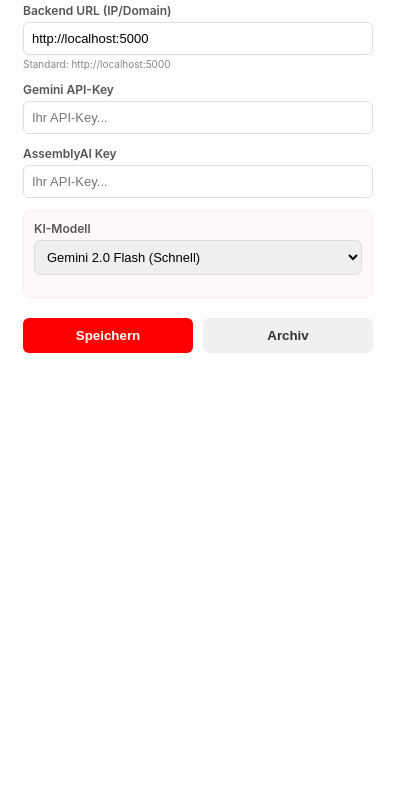
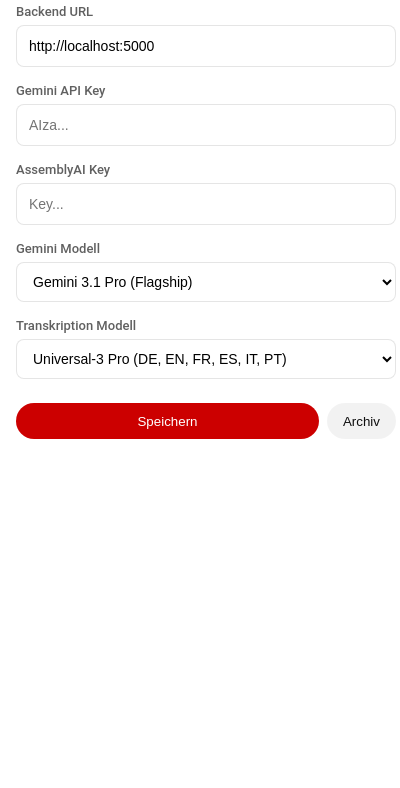
Before and after one commit to Trivolous/vSum, a browser extension: page extension/popup.html in a window 400 px wide. Shown: the part 56-844 px from the top of the page. Drawn offline with Linux system fonts and the light colour scheme.

Commit message:
fix: assemblyai transcription fallback, update gemini models to v3.1, and modernize popup UI

```diff
--- a/extension/popup.html
+++ b/extension/popup.html
@@ -1,133 +1,60 @@
 <!doctype html>
 <html>
   <head>
-    <meta charset="utf-8" />
-    <style>
-      body {
-        width: 350px;
-        padding: 15px;
-        font-family:
-          -apple-system, BlinkMacSystemFont, 'Segoe UI', Roboto, Helvetica, Arial, sans-serif;
-        background: #fdfdfd;
-        color: #333;
-      }
-      h2 {
-        font-size: 18px;
-        margin-top: 0;
-        color: #ff0000;
-        display: flex;
-        align-items: center;
-        gap: 8px;
-      }
-      .field {
-        margin-bottom: 12px;
-      }
-      label {
-        display: block;
-        font-size: 12px;
-        font-weight: 600;
-        margin-bottom: 4px;
-        color: #555;
-      }
-      input,
-      select {
-        width: 100%;
-        padding: 8px;
-        border: 1px solid #ddd;
-        border-radius: 6px;
-        box-sizing: border-box;
-        font-size: 13px;
-      }
-      .hint {
-        font-size: 10px;
-        color: #888;
-        margin-top: 3px;
-      }
-      .btn-group {
-        display: flex;
-        gap: 10px;
-        margin-top: 20px;
-      }
-      button {
-        flex: 1;
-        padding: 10px;
-        border: none;
-        border-radius: 6px;
-        cursor: pointer;
-        font-weight: 600;
-        transition: all 0.2s;
-      }
-      #save-settings {
-        background: #ff0000;
-        color: white;
-      }
-      #save-settings:hover {
-        background: #cc0000;
-      }
-      #open-archive {
-        background: #f0f0f0;
-        color: #333;
-      }
-      #open-archive:hover {
-        background: #e0e0e0;
-      }
-      #status-msg {
-        display: none;
-        text-align: center;
-        margin-top: 10px;
-        font-size: 12px;
-        color: #28a745;
-      }
-      .model-config {
-        background: #fff8f8;
-        padding: 10px;
-        border-radius: 8px;
-        border: 1px solid #ffebeb;
-        margin-bottom: 15px;
-      }
-    </style>
+    <meta charset="UTF-8" />
+    <title>YouTube Summarizer Settings</title>
+    <link rel="stylesheet" href="styles.css" />
   </head>
-  <body>
-    <h2>YouTube Summarizer</h2>
-
-    <div class="field">
-      <label>Backend URL (IP/Domain)</label>
-      <input type="text" id="backend-url" placeholder="http://localhost:5000" />
-      <div class="hint">Standard: http://localhost:5000</div>
+  <body class="popup-body">
+    <div class="popup-header">
+      <h2 style="color: #f00">vSum</h2>
+      <h2>Einstellungen</h2>
     </div>
 
-    <div class="field">
-      <label>Gemini API-Key</label>
-      <input type="password" id="gemini-key" placeholder="Ihr API-Key..." />
-    </div>
+    <div class="config-group">
+      <div class="input-wrapper">
+        <label for="backend_url">Backend URL</label>
+        <input type="text" id="backend_url" placeholder="http://localhost:5000" />
+      </div>
 
-    <div class="field">
-      <label>AssemblyAI Key</label>
-      <input type="password" id="aai-key" placeholder="Ihr API-Key..." />
-    </div>
+      <div class="input-wrapper">
+        <label for="gemini_key">Gemini API Key</label>
+        <input type="password" id="gemini_key" placeholder="AIza..." />
+      </div>
 
-    <div class="model-config">
-      <div class="field">
-        <label>KI-Modell</label>
-        <select id="model-select">
-          <option value="gemini-2.0-flash">Gemini 2.0 Flash (Schnell)</option>
-          <option value="gemini-1.5-pro">Gemini 1.5 Pro (Präzise)</option>
+      <div class="input-wrapper">
+        <label for="aai_key">AssemblyAI Key</label>
+        <input type="password" id="aai_key" placeholder="Key..." />
+      </div>
+
+      <div class="input-wrapper">
+        <label for="gemini_model">Gemini Modell</label>
+        <select id="gemini_model">
+          <option value="gemini-3.1-pro">Gemini 3.1 Pro (Flagship)</option>
+          <option value="gemini-3-flash">Gemini 3 Flash (Fast)</option>
+          <option value="gemini-3-deep-think">Gemini 3 Deep Think</option>
           <option value="custom">Custom Modell...</option>
         </select>
       </div>
 
-      <div class="field" id="custom-model-container" style="display: none">
-        <label>Modell-Name</label>
-        <input type="text" id="custom-model-input" placeholder="z.B. gemini-3.1-pro-preview" />
+      <div id="custom_model_wrapper" class="input-wrapper" style="display: none">
+        <label for="custom_model_name">Modell-Name</label>
+        <input type="text" id="custom_model_name" placeholder="z.B. gemini-3.1-pro-preview" />
+      </div>
+
+      <div class="input-wrapper">
+        <label for="aai_model">Transkription Modell</label>
+        <select id="aai_model">
+          <option value="universal-3-pro">Universal-3 Pro (DE, EN, FR, ES, IT, PT)</option>
+          <option value="universal-2">Universal-2 (99+ Sprachen / Türkisch)</option>
+        </select>
       </div>
     </div>
 
-    <div class="btn-group">
-      <button id="save-settings">Speichern</button>
-      <button id="open-archive">Archiv</button>
+    <div class="popup-footer">
+      <button id="save" class="save-btn">Speichern</button>
+      <button id="open_dashboard" class="secondary-btn">Archiv</button>
     </div>
-
-    <div id="status-msg">Einstellungen gespeichert!</div>
 
     <script src="popup.js"></script>
   </body>
--- a/extension/popup.js
+++ b/extension/popup.js
@@ -1,60 +1,56 @@
-const modelSelect = document.getElementById('model-select');
-const customContainer = document.getElementById('custom-model-container');
-const customInput = document.getElementById('custom-model-input');
+document.addEventListener('DOMContentLoaded', async () => {
+  const {
+    backend_url = 'http://localhost:5000',
+    gemini_key = '',
+    aai_key = '',
+    gemini_model = 'gemini-3.1-pro',
+    aai_model = 'universal-3-pro',
+    custom_model_name = '',
+  } = await chrome.storage.local.get([
+    'backend_url',
+    'gemini_key',
+    'aai_key',
+    'gemini_model',
+    'aai_model',
+    'custom_model_name',
+  ]);
 
-modelSelect.addEventListener('change', () => {
-  customContainer.style.display = modelSelect.value === 'custom' ? 'block' : 'none';
+  document.getElementById('backend_url').value = backend_url;
+  document.getElementById('gemini_key').value = gemini_key;
+  document.getElementById('aai_key').value = aai_key;
+  document.getElementById('gemini_model').value = gemini_model;
+  document.getElementById('aai_model').value = aai_model;
+  document.getElementById('custom_model_name').value = custom_model_name;
+
+  if (gemini_model === 'custom') {
+    document.getElementById('custom_model_wrapper').style.display = 'flex';
+  }
+
+  document.getElementById('gemini_model').addEventListener('change', (e) => {
+    document.getElementById('custom_model_wrapper').style.display =
+      e.target.value === 'custom' ? 'flex' : 'none';
   });
 
-document.getElementById('save-settings').addEventListener('click', () => {
-  const backend_url =
-    document.getElementById('backend-url').value.trim() || 'http://localhost:5000';
-  const gemini_key = document.getElementById('gemini-key').value.trim();
-  const aai_key = document.getElementById('aai-key').value.trim();
-  const selectedModel = modelSelect.value;
-  const customModel = customInput.value.trim();
-
-  const modelToSave = selectedModel === 'custom' ? customModel : selectedModel;
-
-  chrome.storage.local.set(
-    {
-      backend_url,
-      gemini_key,
-      aai_key,
-      selected_model: modelToSave,
-      ui_selected_type: selectedModel,
-    },
-    () => {
-      const status = document.getElementById('status-msg');
-      status.style.display = 'block';
+  document.getElementById('save').addEventListener('click', async () => {
+    const data = {
+      backend_url: document.getElementById('backend_url').value,
+      gemini_key: document.getElementById('gemini_key').value,
+      aai_key: document.getElementById('aai_key').value,
+      gemini_model: document.getElementById('gemini_model').value,
+      aai_model: document.getElementById('aai_model').value,
+      custom_model_name: document.getElementById('custom_model_name').value,
+    };
+    await chrome.storage.local.set(data);
+    const btn = document.getElementById('save');
+    btn.innerText = 'Gespeichert!';
+    btn.style.backgroundColor = '#2ba640';
     setTimeout(() => {
-        status.style.display = 'none';
+      btn.innerText = 'Speichern';
+      btn.style.backgroundColor = '#cc0000';
     }, 2000);
-    }
-  );
   });
 
-document.getElementById('open-archive').addEventListener('click', (e) => {
-  e.preventDefault();
+  document.getElementById('open_dashboard').addEventListener('click', () => {
     chrome.runtime.sendMessage({ action: 'open_dashboard' });
   });
-
-// Load current settings
-chrome.storage.local.get(
-  ['backend_url', 'gemini_key', 'aai_key', 'selected_model', 'ui_selected_type'],
-  (data) => {
-    document.getElementById('backend-url').value = data.backend_url || 'http://localhost:5000';
-    if (data.gemini_key) document.getElementById('gemini-key').value = data.gemini_key;
-    if (data.aai_key) document.getElementById('aai-key').value = data.aai_key;
-
-    if (data.ui_selected_type) {
-      modelSelect.value = data.ui_selected_type;
-      if (data.ui_selected_type === 'custom') {
-        customContainer.style.display = 'block';
-        customInput.value = data.selected_model;
-      }
-    } else if (data.selected_model) {
-      modelSelect.value = data.selected_model;
-    }
-  }
-);
+});
--- a/extension/styles.css
+++ b/extension/styles.css
@@ -1,7 +1,7 @@
 /* Multi-Tasking Tabbed Overlay */
 #yt-sum-overlay {
   position: fixed;
-  top: 100px; /* Start at a fixed position to allow dragging */
+  top: 100px;
   right: 20px;
   width: 550px;
   min-width: 300px;
@@ -10,14 +10,123 @@
   z-index: 10000;
   box-shadow: 0 4px 32px rgba(0, 0, 0, 0.2);
   border-radius: 12px;
-  padding: 0; /* Changed to 0 to handle internal spacing with drag area */
+  padding: 0;
   font-family: 'Roboto', 'Arial', sans-serif;
   max-height: 85vh;
   display: flex;
   flex-direction: column;
   resize: both;
-  overflow: hidden;
   border: 1px solid rgba(0, 0, 0, 0.1);
+}
+
+/* Popup Styles */
+body.popup-body {
+  width: 380px;
+  margin: 0;
+  padding: 16px;
+  font-family: 'Roboto', 'Arial', sans-serif;
+  background-color: #ffffff;
+  color: #0f0f0f;
+}
+
+html[dark] body.popup-body {
+  background-color: #0f0f0f;
+  color: #f1f1f1;
+}
+
+.popup-header {
+  display: flex;
+  align-items: center;
+  gap: 12px;
+  margin-bottom: 20px;
+}
+
+.popup-header h2 {
+  font-size: 20px;
+  font-weight: 500;
+  margin: 0;
+}
+
+.config-group {
+  display: flex;
+  flex-direction: column;
+  gap: 16px;
+}
+
+.input-wrapper {
+  display: flex;
+  flex-direction: column;
+  gap: 6px;
+}
+
+.input-wrapper label {
+  font-size: 13px;
+  font-weight: 500;
+  color: #606060;
+}
+
+html[dark] .input-wrapper label {
+  color: #aaa;
+}
+
+.input-wrapper input,
+.input-wrapper select {
+  height: 40px;
+  padding: 0 12px;
+  border-radius: 8px;
+  border: 1px solid rgba(0, 0, 0, 0.1);
+  background: white;
+  font-size: 14px;
+  outline: none;
+}
+
+html[dark] .input-wrapper input,
+html[dark] .input-wrapper select {
+  background: #1a1a1a;
+  border: 1px solid rgba(255, 255, 255, 0.2);
+  color: #f1f1f1;
+}
+
+.input-wrapper input:focus,
+.input-wrapper select:focus {
+  border: 1px solid #065fd4;
+}
+
+.popup-footer {
+  display: flex;
+  gap: 8px;
+  margin-top: 24px;
+}
+
+.save-btn {
+  flex: 1;
+  height: 36px;
+  background-color: #cc0000;
+  color: white;
+  border: none;
+  border-radius: 18px;
+  font-weight: 500;
+  cursor: pointer;
+}
+
+.save-btn:hover {
+  background-color: #990000;
+}
+
+.secondary-btn {
+  padding: 0 16px;
+  height: 36px;
+  background-color: rgba(0, 0, 0, 0.05);
+  color: #0f0f0f;
+  border: none;
+  border-radius: 18px;
+  font-weight: 500;
+  cursor: pointer;
+}
+
+html[dark] .secondary-btn {
+  background-color: rgba(255, 255, 255, 0.1);
+  color: #f1f1f1;
 }
 
 html[dark] #yt-sum-overlay {
```
Also changed, not shown: backend/server.js (+7 -6 lines), extension/background.js (+13 -2 lines). Lines whose indentation alone changed are shown as unchanged.
